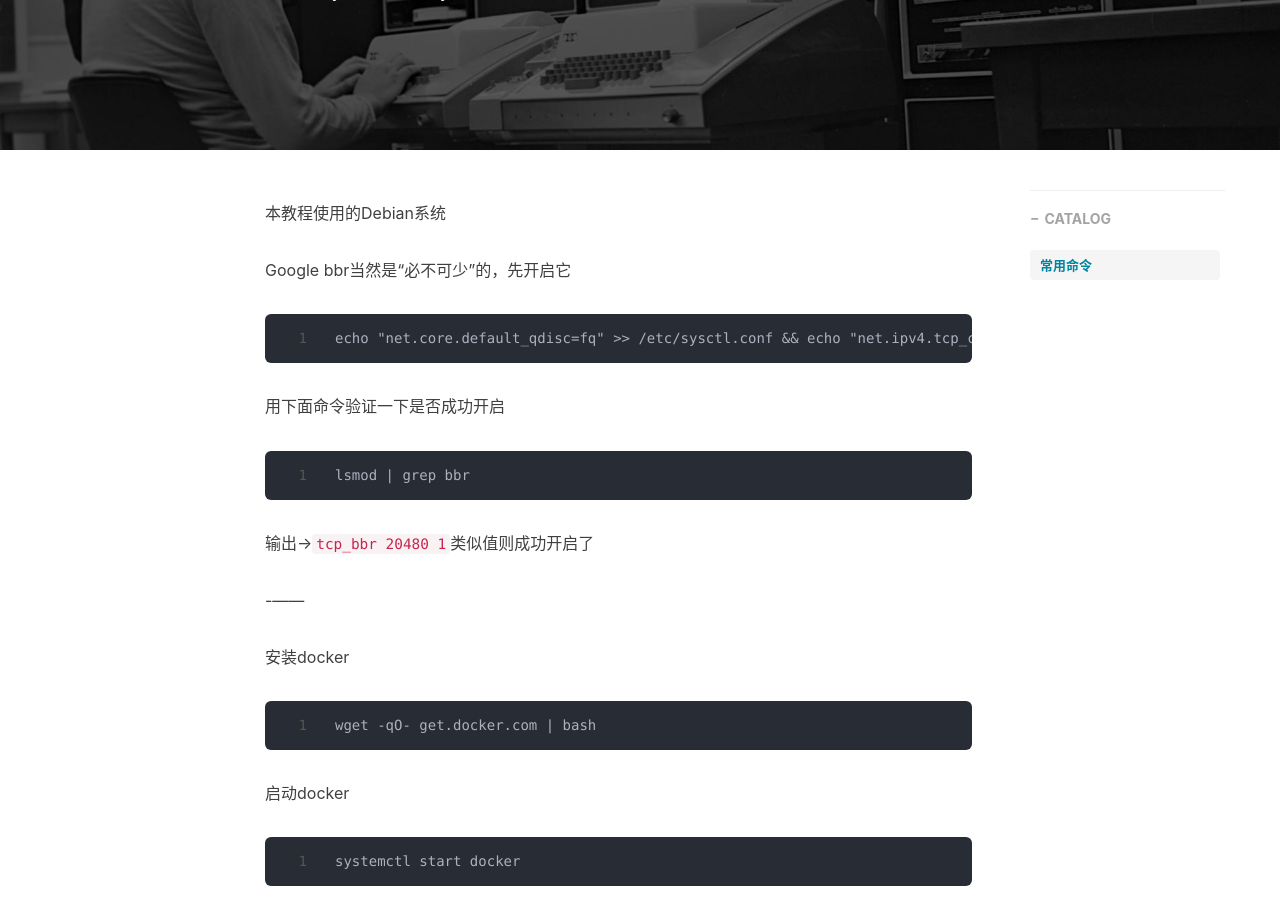
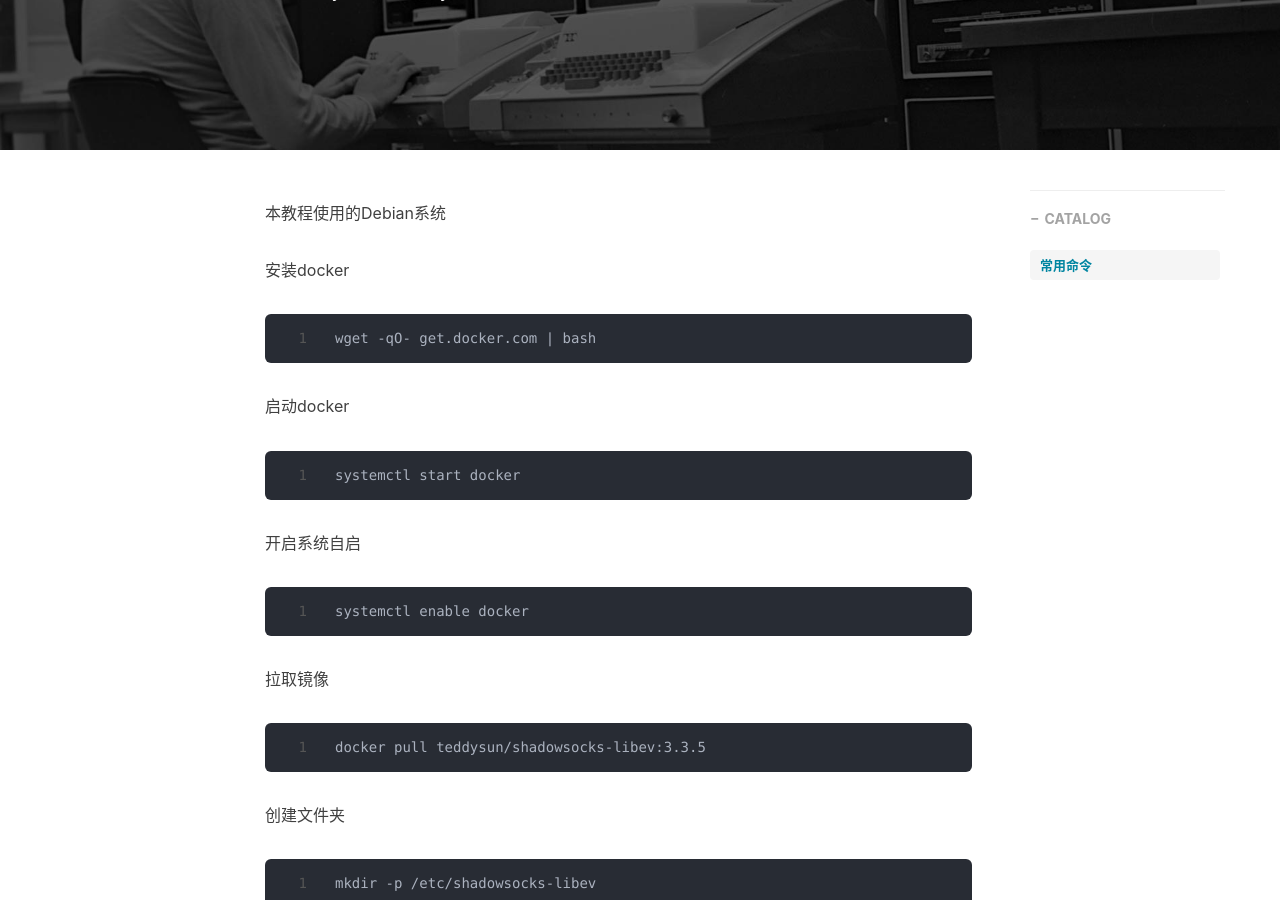
Before and after one commit to 8838/8838.github.io, a Jekyll site: the page built from _posts/2024-07-13-shadowsocks-libev.md, in a window 1280 px wide and 900 px high, scrolled down 367 px. Built offline with Jekyll 4.4.1, drawn with Linux system fonts in a browser that asks for light colours; nearby versions of some CDN libraries; comment, search, counter and statistics services are not loaded.

Commit message:
Update 2024-07-13-shadowsocks-libev.md

````diff
--- a/_posts/2024-07-13-shadowsocks-libev.md
+++ b/_posts/2024-07-13-shadowsocks-libev.md
@@ -11,22 +11,6 @@ tags:
 ---
 
 本教程使用的Debian系统
-
-Google bbr当然是“必不可少”的，先开启它
-
-```
-echo "net.core.default_qdisc=fq" >> /etc/sysctl.conf && echo "net.ipv4.tcp_congestion_control=bbr" >> /etc/sysctl.conf && sysctl -p
-```
-
-用下面命令验证一下是否成功开启
-
-```
-lsmod | grep bbr
-```
-
-输出→`tcp_bbr 20480 1`类似值则成功开启了
-
--——
 
 安装docker
 
````
